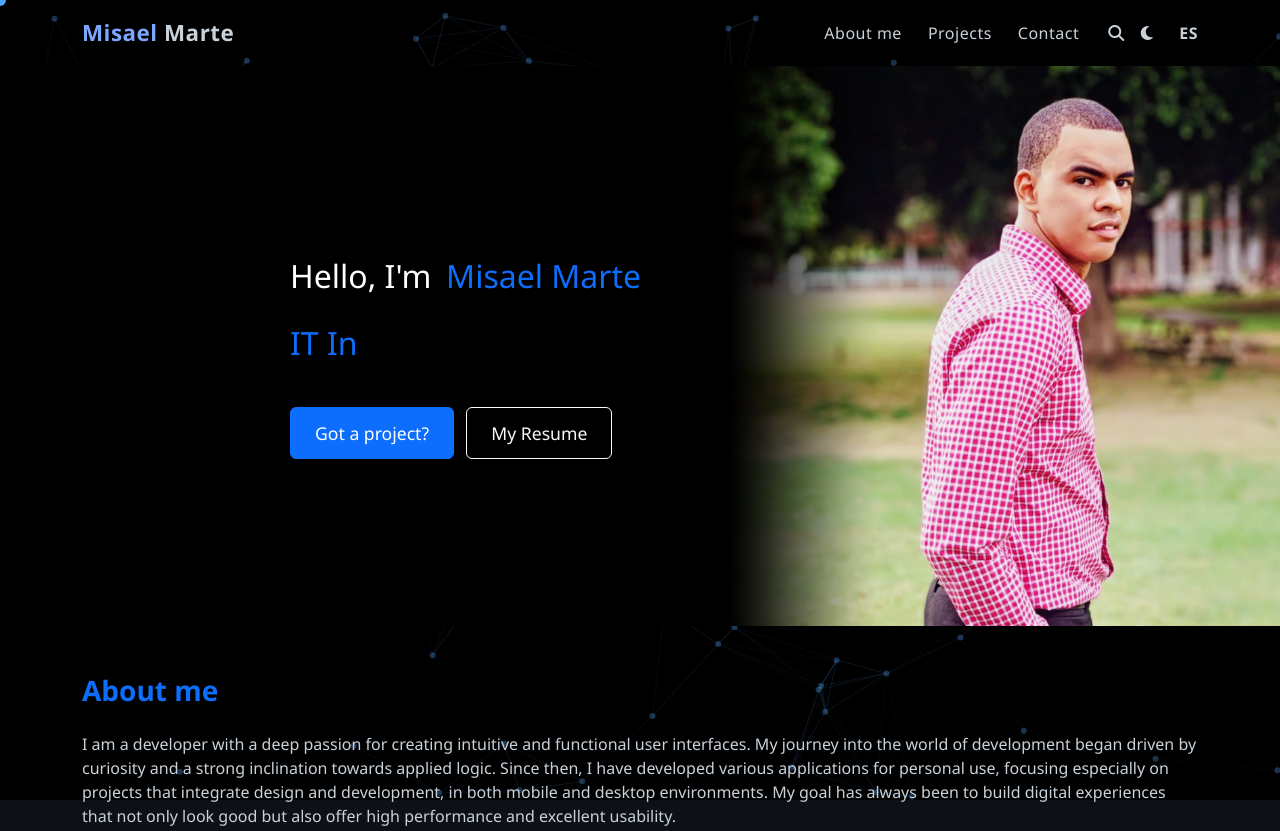
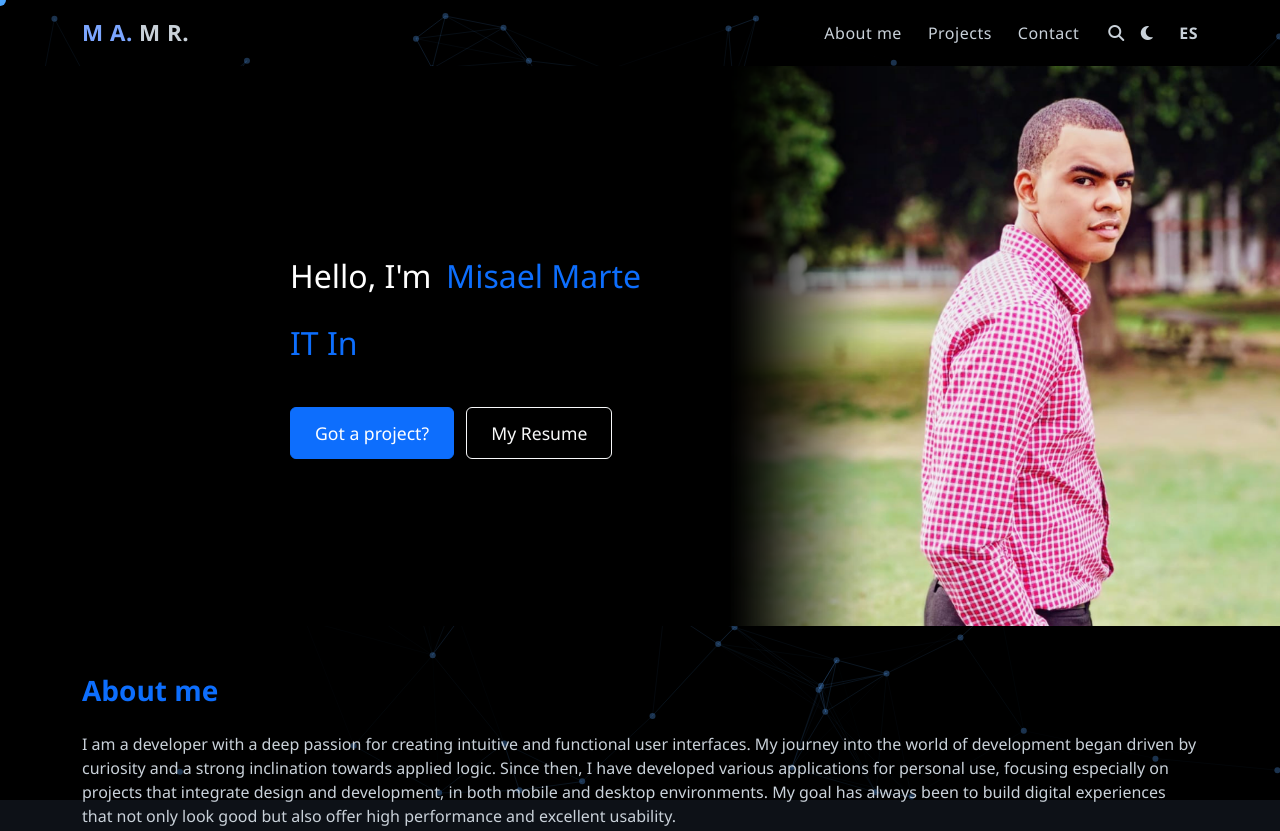
Before and after one commit to MisaelM293/mm-developer, a plain HTML site: page index.html in a window 1280 px wide. Shown: the top 831 px of the page. Drawn offline with nearby package versions, Linux system fonts and the light colour scheme.

Commit message:
Add files via upload

```diff
--- a/index.html
+++ b/index.html
@@ -412,7 +412,7 @@
 
   <nav class="navbar navbar-expand-lg">
     <div class="container">
-      <a class="navbar-brand" href="#">Misael<span> Marte</span></a>
+      <a class="navbar-brand" href="#">M A.<span> M R.</span></a>
       <button class="navbar-toggler bg-light" type="button" data-bs-toggle="collapse" data-bs-target="#navMenu">
         <span class="navbar-toggler-icon"></span>
       </button>
```
